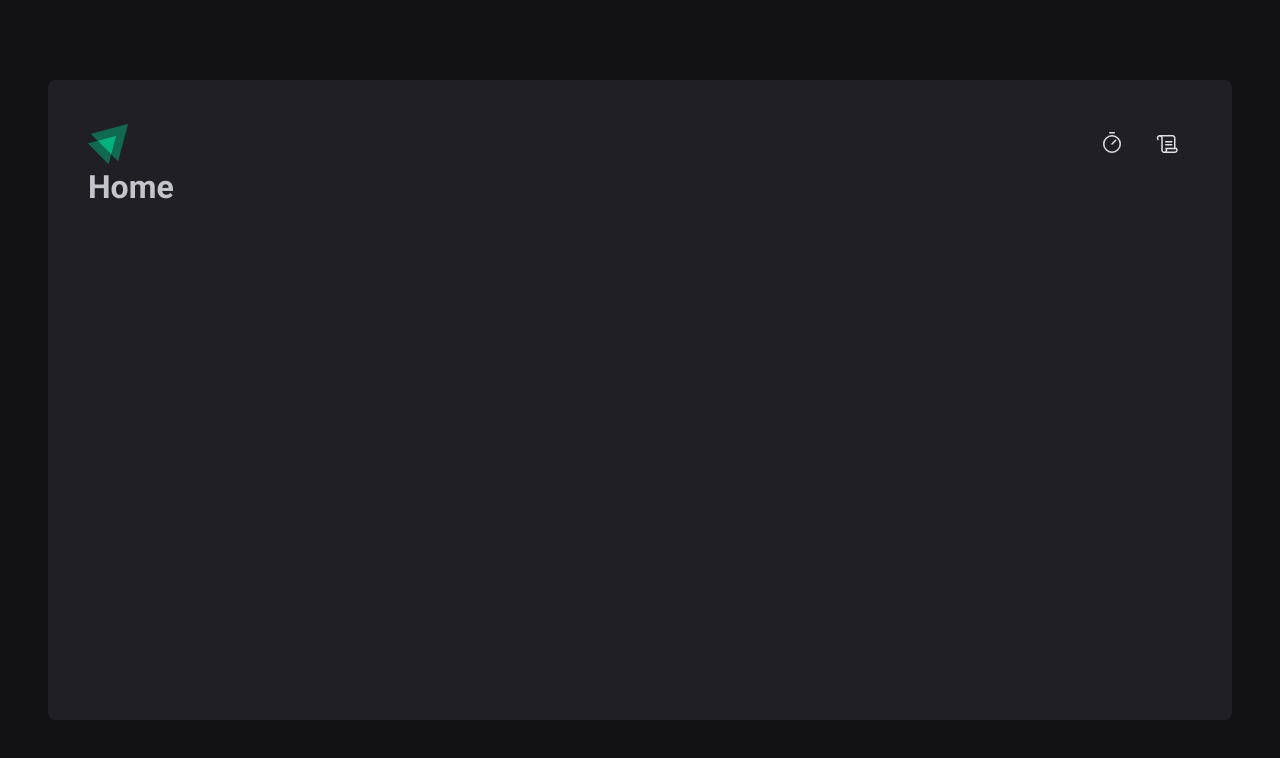
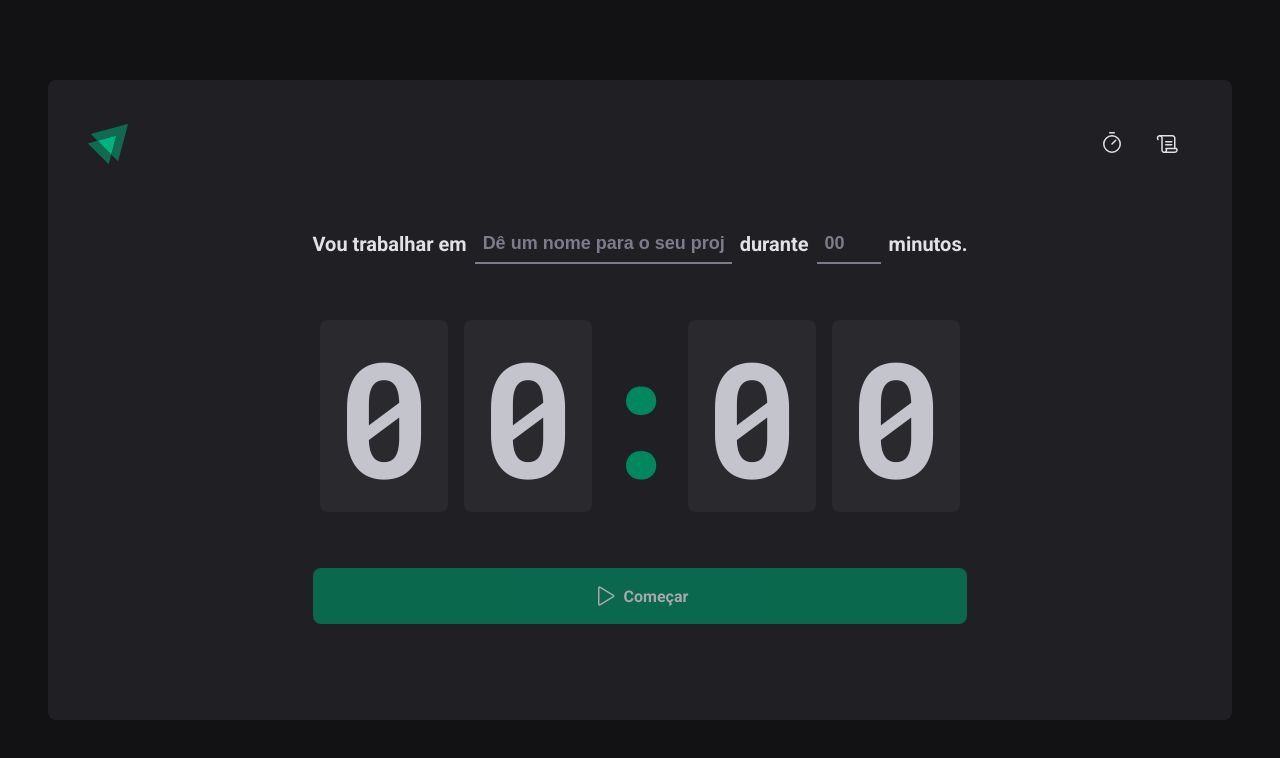
Before and after one commit to GabrielDsanta/Timer-React, a React (Vite) app: page / in a window 1280 px wide. Shown: the top 758 px of the page. Built offline with nearby package versions, Linux system fonts and the light colour scheme.

Commit message:
Preparativos Finalizados, Dando os primeiros passos nas estilizações e finalizando a página Home

```diff
--- a/src/Router.tsx
+++ b/src/Router.tsx
@@ -1,6 +1,6 @@
 import { Routes, Route } from 'react-router-dom'
 import { History } from './pages/History'
-import { Home } from './pages/Home'
+import { Home } from './pages/Home/Home'
 import { Error } from './pages/Error'
 import { DefaultLayout } from './layouts/DefaultLayout/DefaultLayout'
 
--- a/src/pages/Home.tsx
+++ /dev/null
@@ -1,3 +0,0 @@
-export function Home() {
-  return <h1>Home</h1>
-}
--- /dev/null
+++ b/src/pages/Home/Home.tsx
@@ -0,0 +1,35 @@
+import { Play } from "phosphor-react";
+import { StylesButton, StylesCounter, StylesForm, StylesHome, StylesInputTask, StylesMinutesDuration, StylesTwoPoints } from "./styles";
+
+
+export function Home() {
+  return (
+    <StylesHome>
+        <form action="">
+          <StylesForm>
+            <label htmlFor="task">Vou trabalhar em</label>
+            <StylesInputTask placeholder="Dê um nome para o seu projeto" id="task" type="text" />
+
+            <label htmlFor="minutesDuration">durante</label>
+            <StylesMinutesDuration placeholder="00" id="minutesDuration" type="number" />
+
+            <span>minutos.</span>
+          </StylesForm>
+
+
+          <StylesCounter>
+            <span>0</span>
+            <span>0</span>
+            <StylesTwoPoints>:</StylesTwoPoints>
+            <span>0</span>
+            <span>0</span>
+          </StylesCounter>
+
+          <StylesButton disabled type="submit">
+            <Play size={24}/>
+            Começar
+          </StylesButton>
+        </form>
+    </StylesHome>
+  )
+}
--- /dev/null
+++ b/src/pages/Home/styles.ts
@@ -0,0 +1,111 @@
+import styled from "styled-components";
+
+
+export const StylesHome = styled.main`
+    flex: 1;
+    display: flex;
+    flex-direction: column;
+    align-items: center;
+    justify-content: center;
+
+    form{
+        display: flex;
+        flex-direction: column;
+        gap: 3.5rem;
+    }
+`
+
+export const StylesForm = styled.div`
+    width: 100%;
+    display: flex;
+    align-items: center;
+    justify-content: center;
+    gap: 0.5rem;
+    font-size: 1.25rem;
+    color: ${props => props.theme["gray-100"]};
+    flex-wrap: wrap;
+    font-weight: bold;
+`
+
+export const StylesCounter = styled.div`
+    font-family: 'Roboto Mono', monospace;
+    font-size: 10rem;
+    line-height: 8rem;
+
+    display: flex;
+    justify-content: center;
+    gap: 1rem;
+
+    span{
+        background: ${props=> props.theme["gray-700"]};
+        padding: 2rem 1rem;
+        border-radius: 8px;
+    }
+`
+
+export const StylesTwoPoints = styled.div`
+    padding: 2rem 0;
+    color: ${props=> props.theme["green-500"]};
+
+    width: 4rem;
+    overflow: hidden;
+    display: flex;
+    justify-content: center;
+`
+
+export const StylesButton = styled.button`
+    width: 100%;
+    border: 0;
+    padding: 1rem;
+    border-radius: 8px;
+
+    display: flex;
+    align-items: center;
+    justify-content: center;
+
+    gap: 0.5rem;
+    font-weight: bold;
+
+    cursor: pointer;
+
+    background: ${props => props.theme["green-500"]};
+    color: ${props => props.theme["gray-100"]};
+
+    &:not(:disabled) :hover{
+        background: ${props => props.theme["green-700"]};
+    }
+
+    &:disabled{
+        opacity: 0.7;
+        cursor: not-allowed;
+    }
+`
+
+const StyledBase = styled.input`
+    background: transparent;
+    height: 2.5rem;
+    border: 0;
+    border-bottom: 2px solid ${props=> props.theme["gray-500"]};
+    font-weight: bold;
+    font-size: 1.125rem;
+    padding: 0 .5rem;
+    color: ${props=> props.theme["gray-100"]};
+
+    &:focus{
+        box-shadow: none;
+        border-color: ${props=> props.theme["green-500"]};
+    }
+
+    &::placeholder{
+        color: ${props=> props.theme["gray-500"]};
+
+    }
+`
+
+export const StylesInputTask = styled(StyledBase)`
+    flex: 1;
+`
+
+export const StylesMinutesDuration = styled(StyledBase)`
+    width: 4rem;
+`
--- a/src/styles/Global.ts
+++ b/src/styles/Global.ts
@@ -15,6 +15,7 @@ export const GlobalStyles = createGlobalStyle`
     body{
         background-color: ${(props) => props.theme['gray-900']};
         color: ${(props) => props.theme['gray-300']};
+        -webkit-font-smoothing: antialiased;
     }
 
     body, input-security, textarea, button{
```
